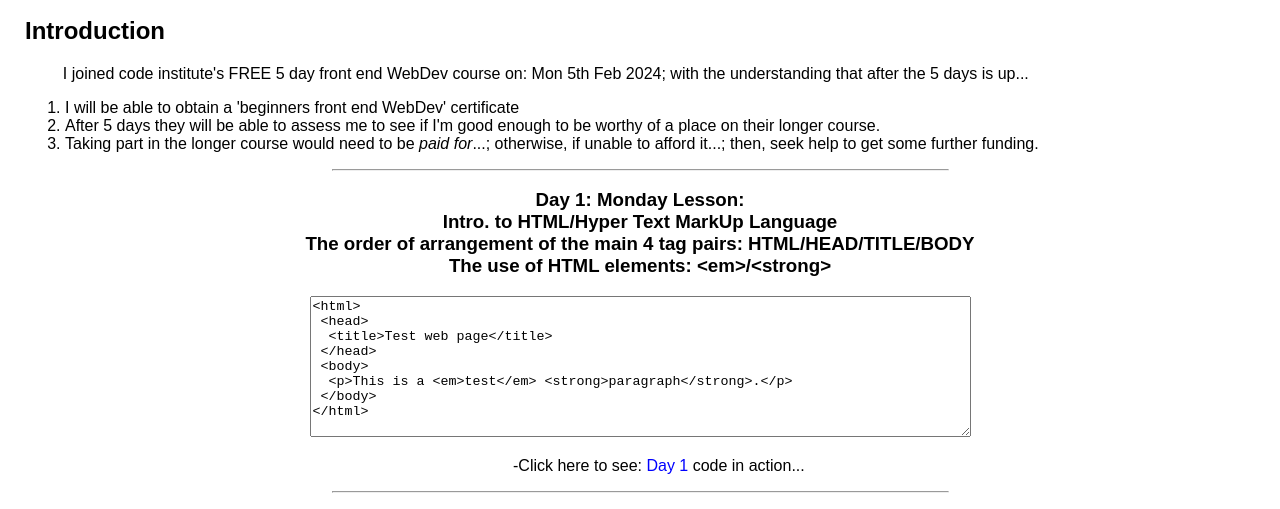
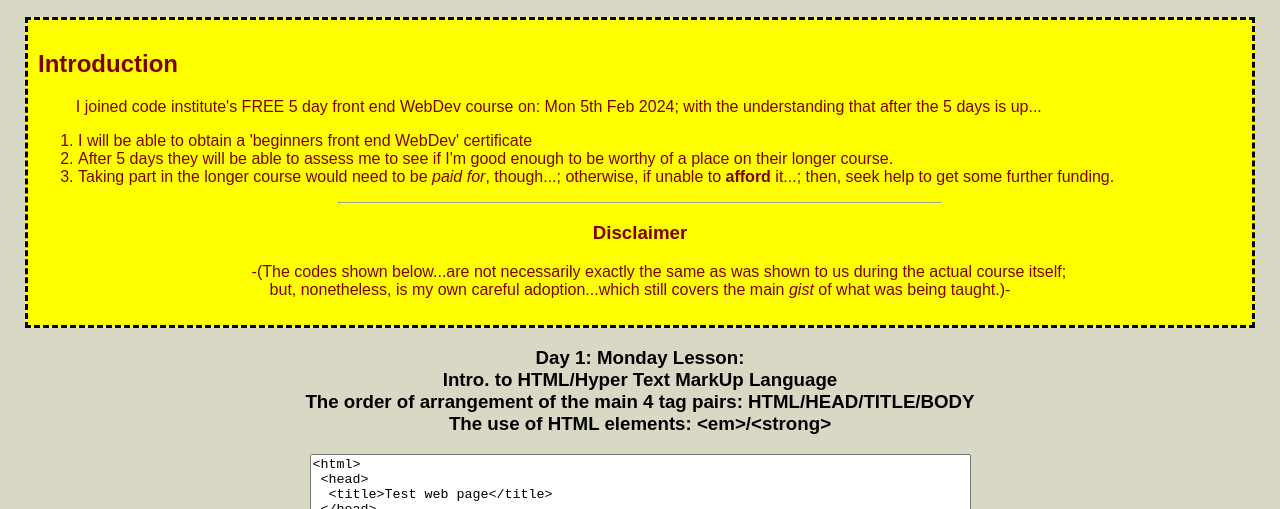
Before and after one commit to pramnora/code-institute, a plain HTML site: page index.html in a window 1280 px wide. Shown: the part 245-754 px from the top of the page. Drawn offline with Linux system fonts and the light colour scheme.

Commit message:
Update index.html
Updated file: changed colour scheme/re-wrote some text/included a disclaimer message on top.

```diff
--- a/index.html
+++ b/index.html
@@ -21,8 +21,8 @@
 
    / * main */
 
-   html{margin:1cm;background-color:grey;}
-   body{font-family:arial,verdana,sans-serif;margin:25px;}
+   html{margin:1cm;}
+   body{font-family:arial,verdana,sans-serif;margin:25px;background-color:rgba(128,128,64,0.3);}
    header,footer{text-align:center;padding:50px;width:50%;margin:auto;border-radius:25px;}
    header{background-color:black;color:white;}
    main{background:white;color:black;}
@@ -38,6 +38,7 @@
 
    #idDateTimeStamp{color:red;font-style:italic;}
    #idCopyrightMessage{background-color:black;color:white;font-weight:bold;border-radius:25px;}
+   #idDivIntro{background-color:yellow;color:maroon;padding:10px;margin-top:20px;margin-bottom:10px;border:3px dashed black;}
 
   </style>
 
@@ -53,6 +54,8 @@
 
   <maih>
 
+   <div id="idDivIntro">
+
    <h2>Introduction</h2>
 
    <p class="clsPara">
@@ -63,10 +66,20 @@
    <ol>
     <li>I will be able to obtain a 'beginners front end WebDev' certificate</li>
     <li>After 5 days they will be able to assess me to see if I'm good enough to be worthy of a place on their longer course.</li>
-    <li>Taking part in the longer course would need to be <em>paid for</em>...; otherwise, if unable to afford it...; then, seek help to get some further funding.</li>
+    <li>Taking part in the longer course would need to be <em>paid for</em>, though...; otherwise, if unable to  <strong>afford</strong> it...; then, seek help to get some further funding.</li>
    </ol>
 
    <hr>
+
+   <h3>Disclaimer</h3>
+
+   <p class="clsPara" style="text-align:center;">
+    -(The codes shown below...are not necessarily exactly the same as was shown to us during the actual course itself;
+    <br>
+    but, nonetheless, is my own careful adoption...which still covers the main <em>gist</em> of what was being taught.)-
+   </p>
+
+   </div>
 
    <h3>Day 1: Monday Lesson:
     <br>Intro. to HTML/Hyper Text MarkUp Language
```
